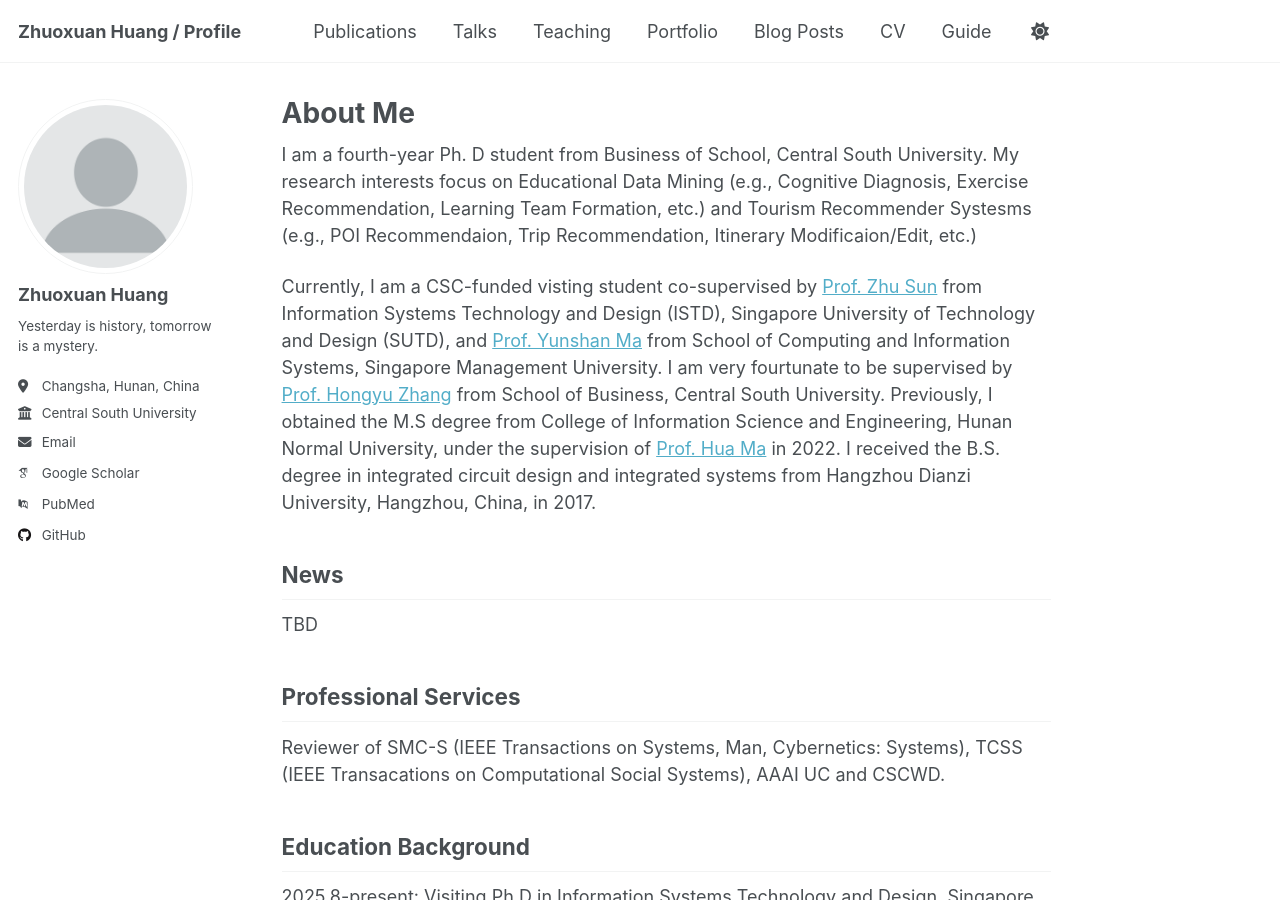
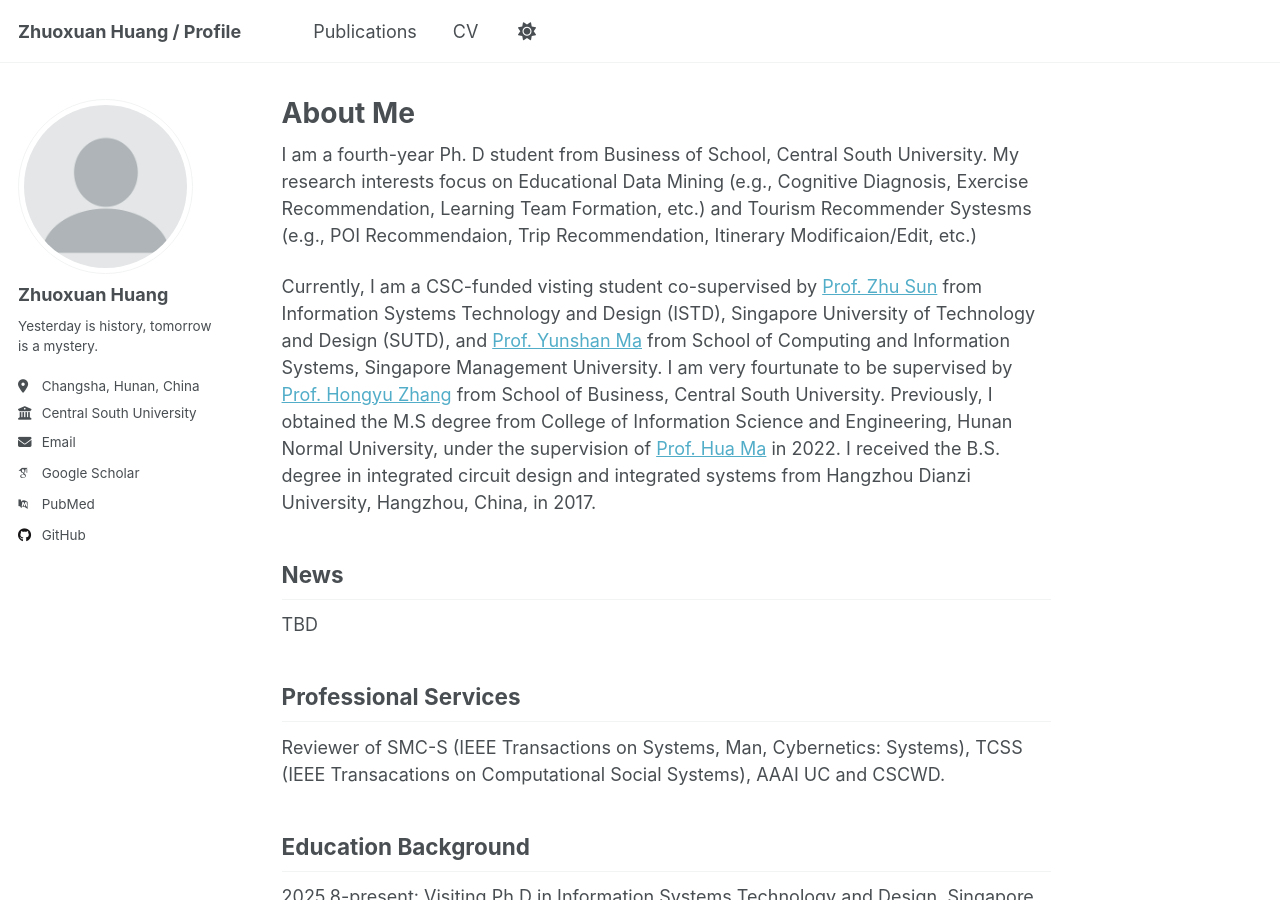
Before and after one commit to zelo2/zelo2.github.io, a Jekyll site: the page built from _pages/about.md, in a window 1280 px wide and 900 px high. Built offline with Jekyll 4.4.1, drawn with Linux system fonts in a browser that asks for light colours; some web fonts are replaced; a script that is not in the unit is left out.

Commit message:
Add Publications

```diff
--- a/_config.yml
+++ b/_config.yml
@@ -81,9 +81,7 @@ author:
 
 # Publication Category - The following the list of publication categories and their headings
 publication_category:
-  books:
-    title: 'Books'
-  manuscripts:
+  journals:
     title: 'Journal Articles'
   conferences:
     title: 'Conference Papers'
--- a/_data/navigation.yml
+++ b/_data/navigation.yml
@@ -11,23 +11,8 @@ main:
   - title: "Publications"
     url: /publications/
 
-  - title: "Talks"
-    url: /talks/
-
-  - title: "Teaching"
-    url: /teaching/
-
-  - title: "Portfolio"
-    url: /portfolio/
-
-  - title: "Blog Posts"
-    url: /year-archive/
-
   - title: "CV"
     url: /cv/
 
   # - title: "CV"
   #   url: /cv-json/
-
-  - title: "Guide"
-    url: /markdown/
```
